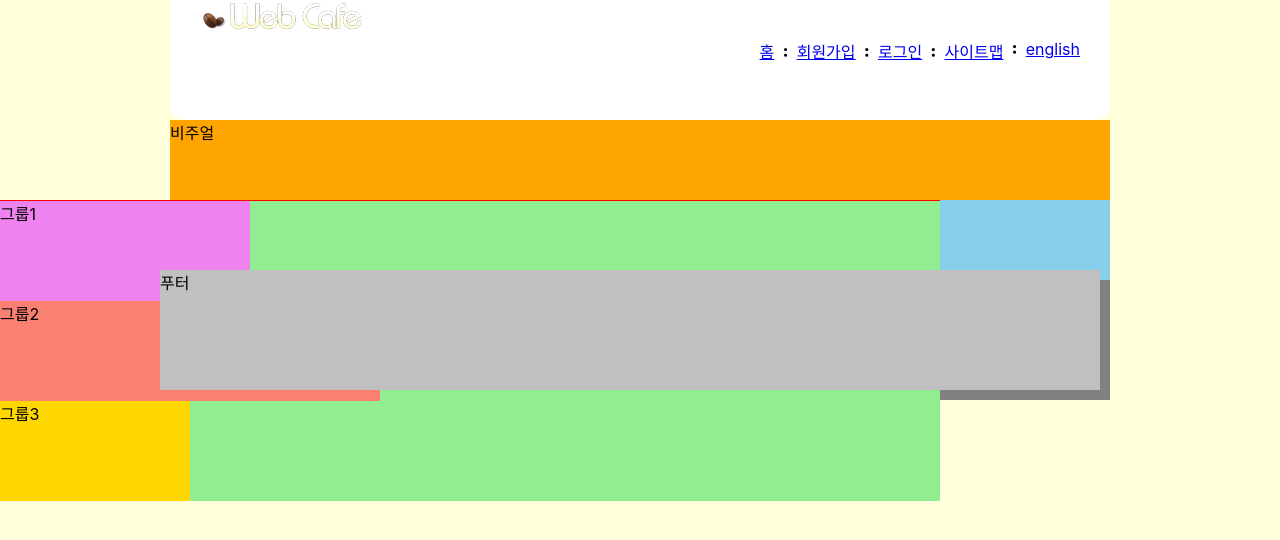
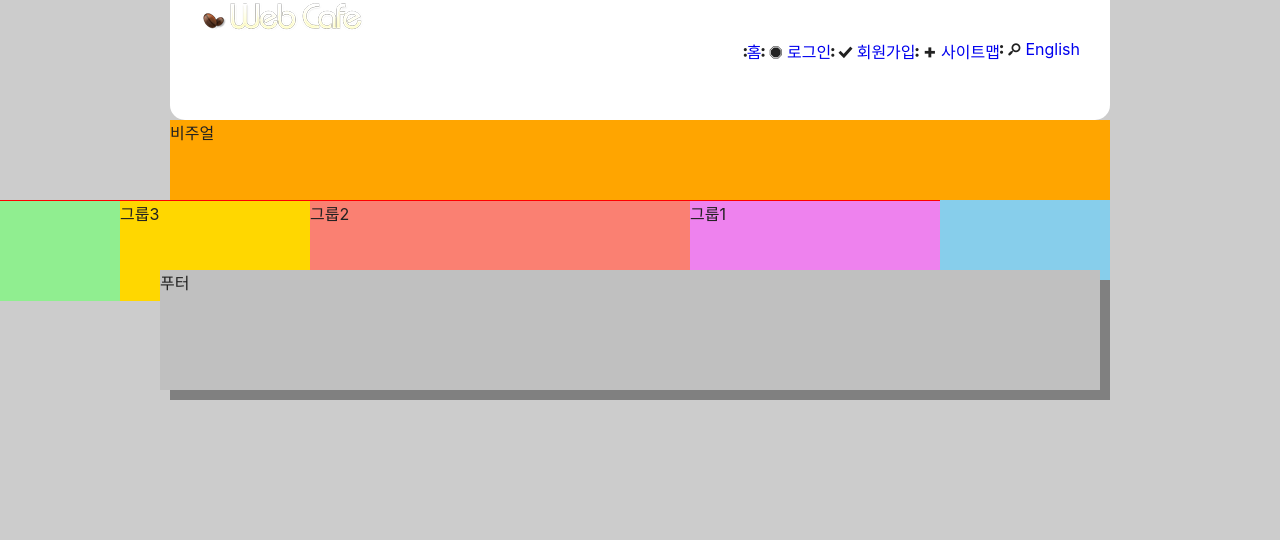
Before and after one commit to yurimpark/HTML5, a website: page index.html in a window 1280 px wide. Drawn offline with Linux system fonts and the light colour scheme; a web font is replaced by a local one.

Commit message:
영문 대소문자 변환 실습

```diff
--- a/index.html
+++ b/index.html
@@ -24,10 +24,10 @@
       </h1>
       <ul class="member">
         <li><a href="/">홈</a></li>
-        <li><span class="icon-colon"></span><a href="/">회원가입</a></li>
-        <li><span class="icon-colon"></span><a href="/">로그인</a></li>
-        <li><span class="icon-colon"></span><a href="/">사이트맵</a></li>
-        <li><span class="icon-colon"></span><a href="/">english</a></li>
+        <li><span class="icon-stop"></span><a href="/">로그인</a></li>
+        <li><span class="icon-ok"></span><a href="/">회원가입</a></li>
+        <li><span class="icon-plus"></span><a href="/">사이트맵</a></li>
+        <li><span class="icon-search"></span><a href="/">english</a></li>
       </ul>
     </header>
     <div class="visual">비주얼</div>
--- a/styles/style.css
+++ b/styles/style.css
@@ -11,9 +11,15 @@
   box-sizing: border-box; /*★★width(padding+border)+margin*/
 }
 
+/* 링크 스타일 */
+a {
+  text-decoration: none;
+}
+
 /* 본문 스타일 */
 body {
-  background: rgb(255, 255, 220);
+  color: #212121;
+  background: #ccc;
   font-family: "Pretendard Variable", Pretendard, -apple-system,
     BlinkMacSystemFont, system-ui, Roboto, "Helvetica Neue", "Segoe UI",
     "Apple SD Gothic Neo", "Noto Sans KR", "Malgun Gothic", "Apple Color Emoji",
@@ -73,10 +79,14 @@ body {
   background-color: skyblue;
 } */
 
-/* .member li::before {
+.member li::before {
   content: "\e800";
   font-family: fontello;
-} */
+}
+
+.member li {
+  text-transform: capitalize;
+}
 
 /* 비주얼 */
 .visual {
@@ -101,18 +111,21 @@ body {
 .group {
   height: 100px;
 }
-
 .group1 {
   background-color: violet;
   width: 250px;
+  float: right;
 }
+
 .group2 {
   background-color: salmon;
   width: 380px;
+  float: right;
 }
 .group3 {
   background-color: gold;
   width: 190px;
+  float: right;
 }
 
 /* 슬로건 */
```
